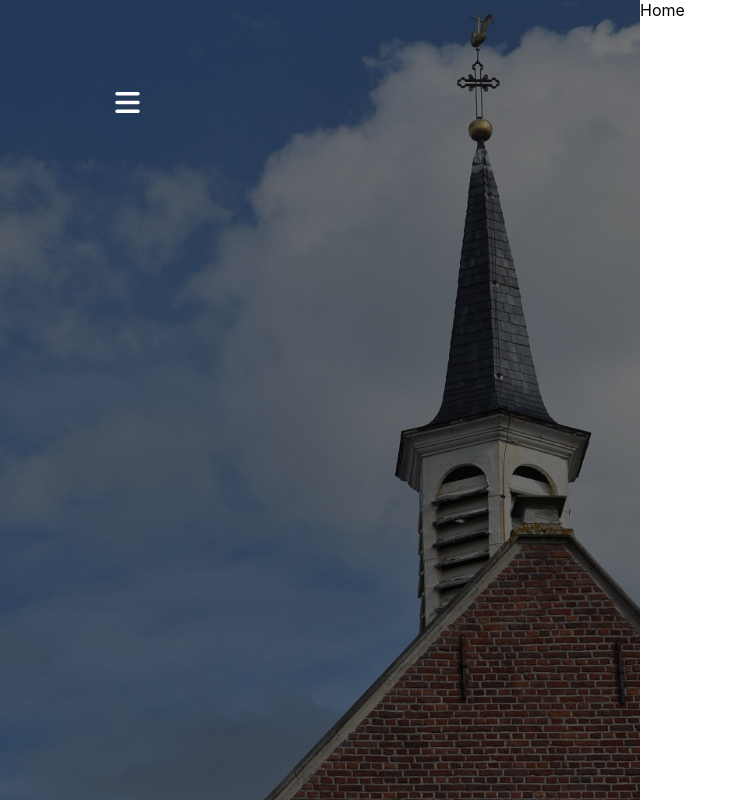
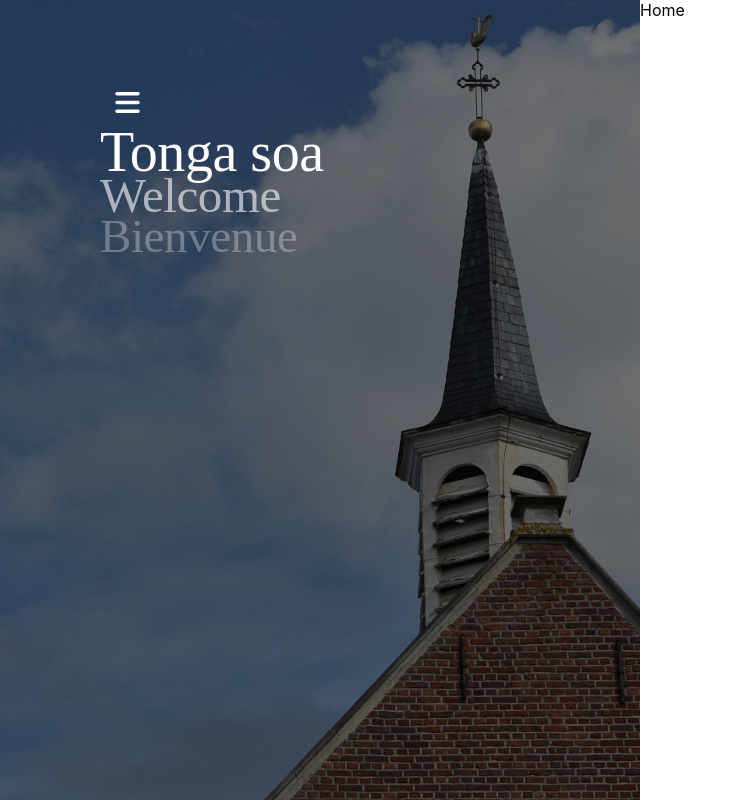
Before and after one commit to Dimby/spav05, a React (Create React App) app in the folder client/: page / in a window 1280 px wide. Shown: the whole page, without its empty margins (0-747 px from the left). Built offline with nearby package versions, Linux system fonts and the light colour scheme.

Commit message:
add font mullingar + title

```diff
--- /dev/null
+++ b/client/src/Components/Title.tsx
@@ -0,0 +1,17 @@
+import { Typography } from '@mui/material'
+import React, { FC } from 'react'
+
+interface TitleProps {
+    color?: 'primary' | 'secondary' | 'default' | string
+    type: 'h1' | 'h2' | 'h3' | 'h4'
+    className?: string
+    children: React.ReactNode
+}
+
+const Title: FC<TitleProps> = ({ type, color = 'primary', className, children }) => {
+    return (
+        <Typography className={className} variant={type} color={color}>{children}</Typography>
+    )
+}
+
+export default Title
--- /dev/null
+++ b/client/src/Components/Welcome.tsx
@@ -0,0 +1,33 @@
+import React from 'react'
+import { Box } from '@mui/material'
+import Title from './Title'
+
+const styles = {
+    container: {
+        '.MuiTypography-root': {
+            lineHeight: '44px',
+            color: '#FFFFFF',
+            '&.en': {
+                opacity: '0.6',
+                fontSize: '49px'
+            },
+            '&.fr': {
+                opacity: '0.3',
+                fontSize: '47px',
+                lineHeight: '36px'
+            }
+        }
+    }
+}
+
+const Welcome = () => {
+    return (
+        <Box sx={styles.container}>
+            <Title className='mg' type="h2">Tonga soa</Title>
+            <Title className='en' type="h2">Welcome</Title>
+            <Title className='fr' type="h2" color="default">Bienvenue</Title>
+        </Box>
+    )
+}
+
+export default Welcome
--- a/client/src/Pages/Accueil.tsx
+++ b/client/src/Pages/Accueil.tsx
@@ -1,11 +1,13 @@
 import React, { useState } from "react";
-import { Box, IconButton, Tooltip } from "@mui/material";
+import { Box, IconButton, Tooltip, Typography } from "@mui/material";
 import { motion } from "framer-motion";
 import { HiMenu, HiX } from "react-icons/hi";
 import { BrowserRouter } from "react-router-dom";
 import Bg01 from '../Assets/bg-01.jpg';
 import ButtonMenu from "../Components/ButtonMenu";
 import Routes from "../Routes/Routes";
+import Title from "../Components/Title";
+import Welcome from "../Components/Welcome";
 
 const styles = {
     container: {
@@ -27,11 +29,11 @@ const styles = {
         }
     },
     containerBurger: {
-        padding: '60px 75px 0 100px',
+        padding: '60px 75px 60px 100px',
         '.MuiTooltip-popper .MuiTooltip-tooltip': {
             marginTop: 0
         },
-        height: 'calc(100vh - 60px)'
+        height: 'calc(100vh - 120px)'
     },
     buttonBurger: {
         color: '#FFFFFF',
@@ -115,6 +117,9 @@ const Accueil = () => {
                                         {collapsed ? <HiX /> : <HiMenu />}
                                     </IconButton>
                                 </Tooltip>
+                                <Box>
+                                    <Welcome />
+                                </Box>
                             </Box>
                         </div>
                     </motion.div>
--- /dev/null
+++ b/client/src/fonts.d.ts
@@ -0,0 +1,2 @@
+declare module '*.ttf';
+declare module '*.otf';
--- a/client/src/index.tsx
+++ b/client/src/index.tsx
@@ -4,6 +4,7 @@ import { createTheme, ThemeProvider } from '@mui/material/styles';
 import './index.css';
 import App from './App/App';
 import reportWebVitals from './reportWebVitals';
+import Mullingar from './Assets/Mullingar.ttf'
 
 declare module '@mui/material' {
   interface Palette {
@@ -70,8 +71,31 @@ const theme = createTheme({
           backgroundColor: 'transparent'
         }
       }
+    },
+    MuiCssBaseline: {
+      styleOverrides: `
+      @font-face {
+          font-family: 'Mullingar';
+          src: url(${Mullingar})
+      }`
+    },
+    MuiTypography: {
+      styleOverrides: {
+        h1: {
+          fontFamily: 'Mullingar',
+          fontSize: '86px'
+        },
+        h2: {
+          fontFamily: 'Mullingar',
+          fontSize: '56px'
+        },
+        h3: {
+          fontFamily: 'Mullingar',
+          fontSize: '26px'
+        }
+      }
     }
-  }
+  },
 })
 
 const root = ReactDOM.createRoot(
```
Also changed, not shown: client/src/Assets/Mullingar.ttf (added).
